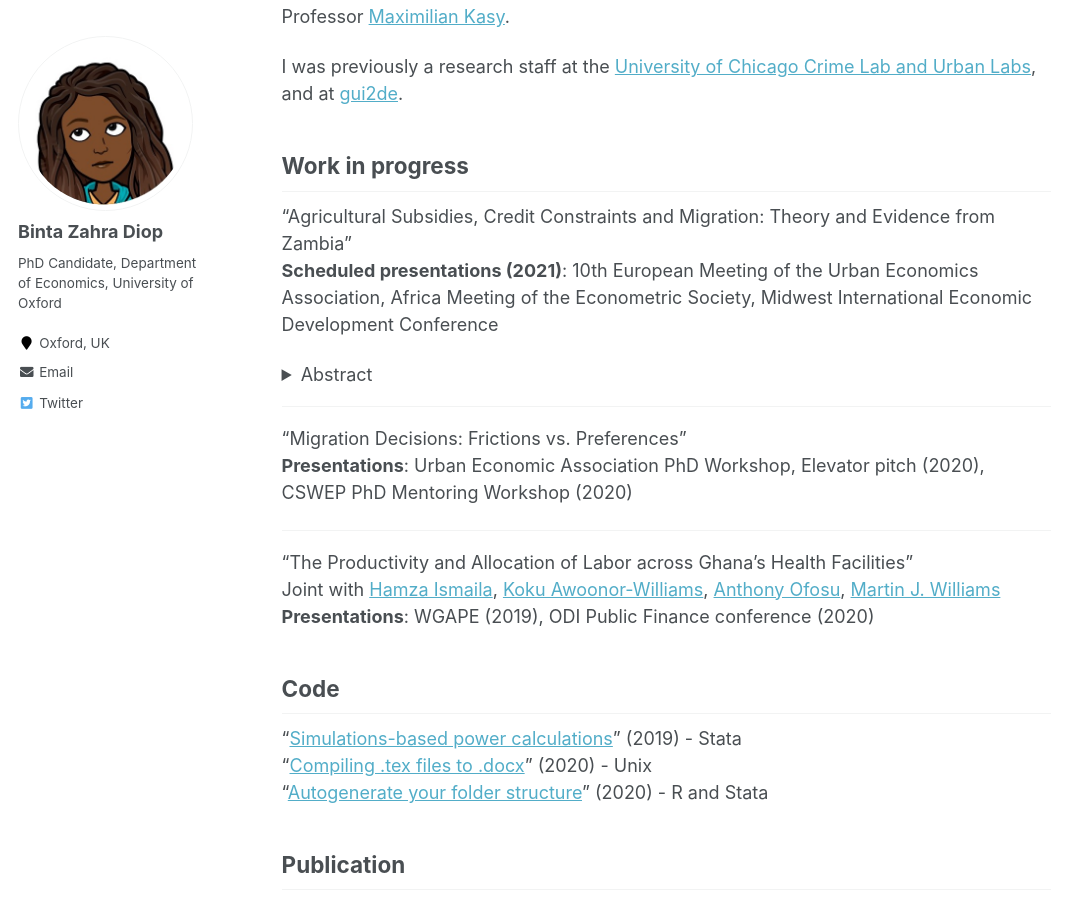
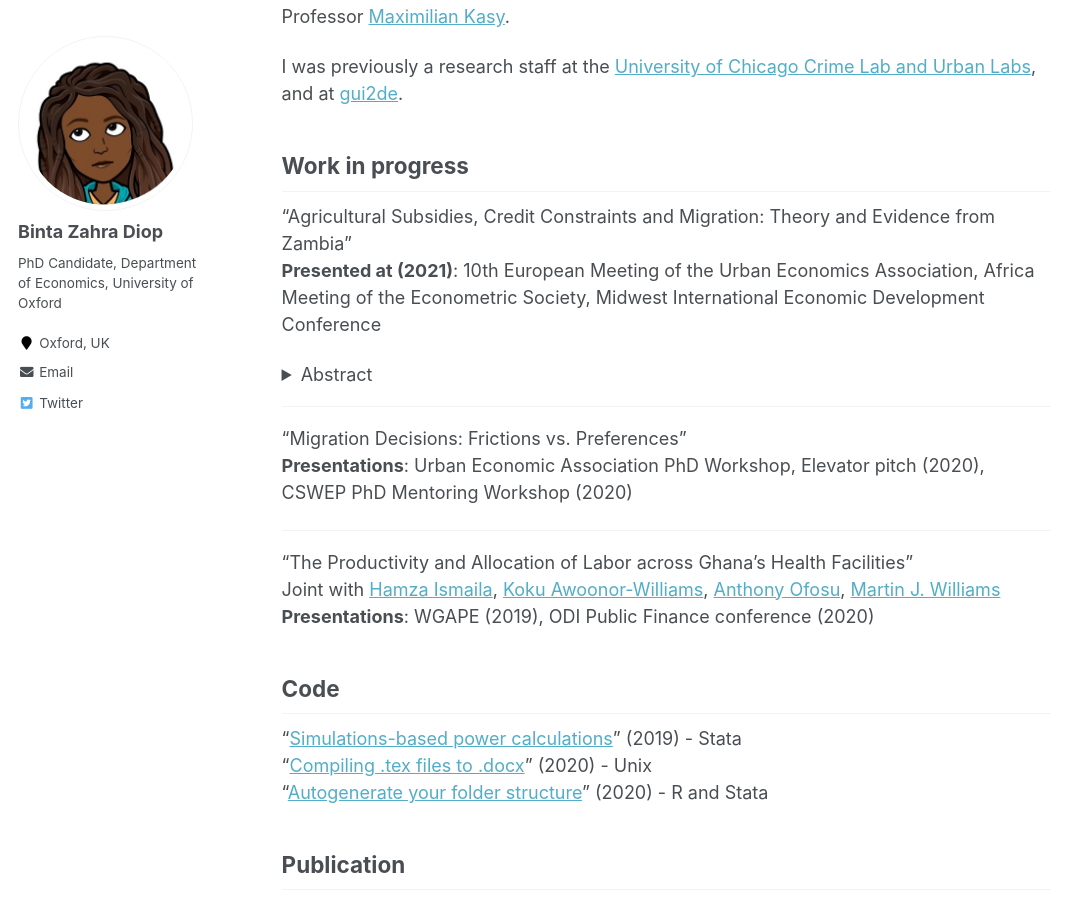
Before and after one commit to bzdiop/bzdiop.github.io, a Jekyll site: the page built from _pages/about.md, in a window 1280 px wide and 900 px high, scrolled down 437 px. Shown: the whole window, without its empty margins (0-1080 px from the left). Built offline with Jekyll 4.4.1, drawn with Linux system fonts in a browser that asks for light colours.

Commit message:
presentations 2021 - jun

```diff
--- a/_pages/about.md
+++ b/_pages/about.md
@@ -22,7 +22,7 @@ I was previously a research staff at the [University of Chicago Crime Lab and Ur
 ## Work in progress
 
 "Agricultural Subsidies, Credit Constraints and Migration: Theory and Evidence from Zambia"
-**Scheduled presentations (2021)**: 10th European Meeting of the Urban Economics Association, Africa Meeting of the Econometric Society, Midwest International Economic Development Conference
+**Presented at (2021)**: 10th European Meeting of the Urban Economics Association, Africa Meeting of the Econometric Society, Midwest International Economic Development Conference
 <details>
 <summary>Abstract</summary>
   <p style="text-align:justify">
```
